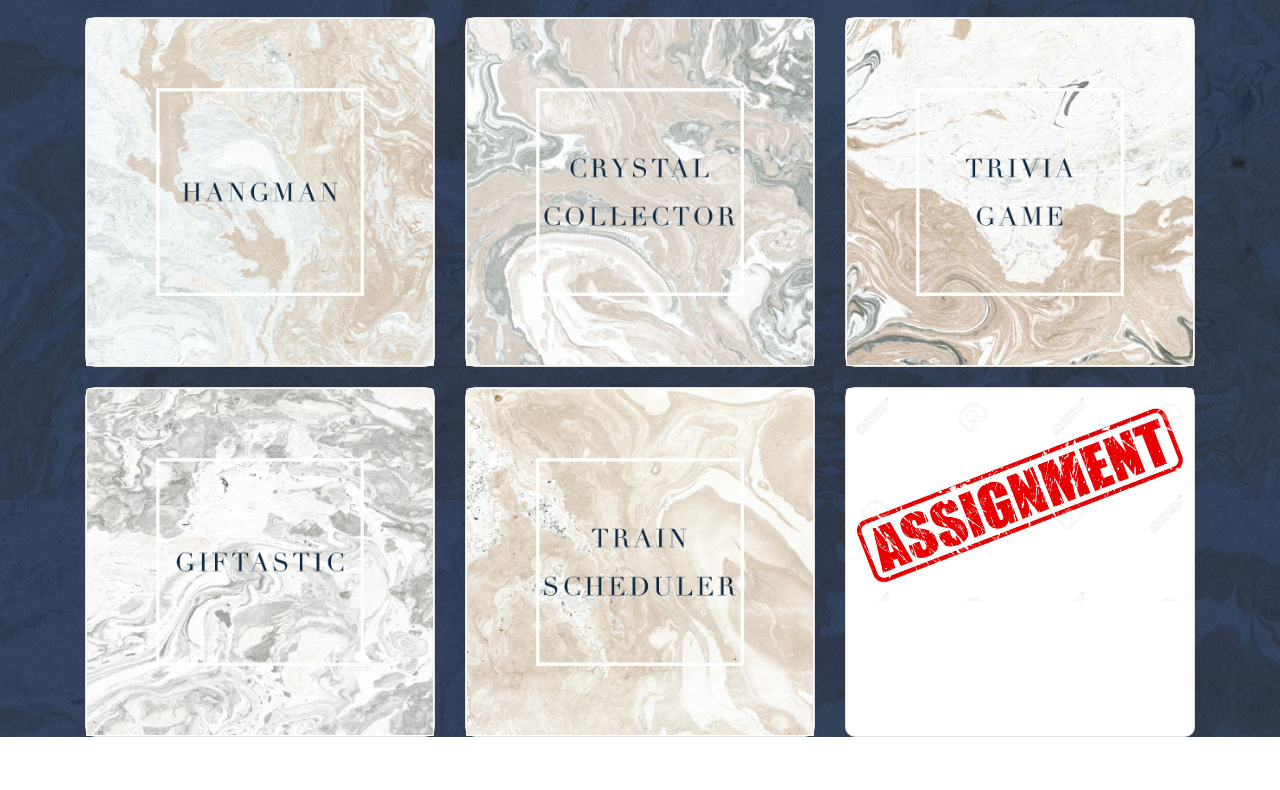
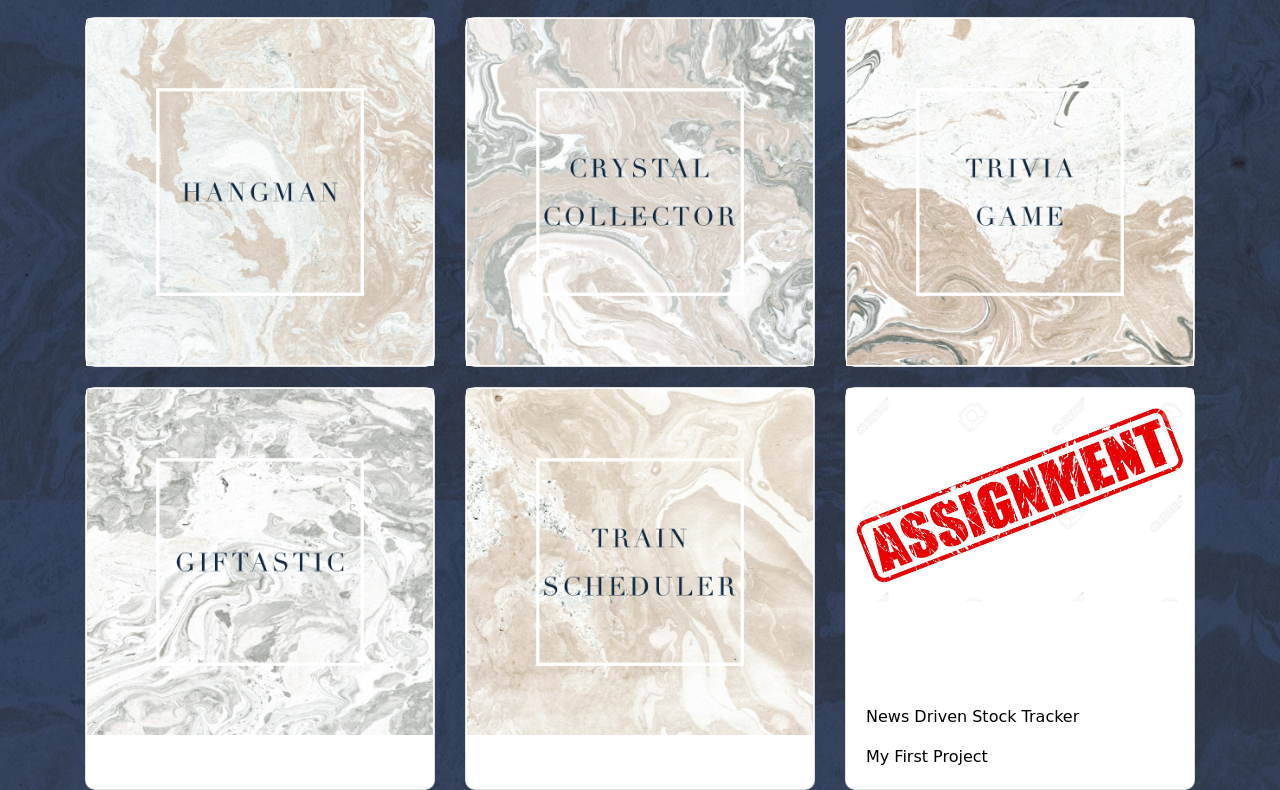
Before and after one commit to john2893/portfolio, a plain HTML site: page portfolio.html in a window 1280 px wide. Shown: the part 460-1250 px from the top of the page. Before the commit the page ends 1197 px from the top, so only its background shows below. Drawn offline with nearby package versions, Linux system fonts and the light colour scheme; a web font is replaced by a local one.

Commit message:
added project

```diff
--- a/portfolio.html
+++ b/portfolio.html
@@ -98,8 +98,8 @@
           <a href="https://sujith-john.github.io/News-Driven-Stock-Tracker/index.html"><img class="card-img-top" src="images/assignment.jpg" alt="Card image cap"></a>
           <div class="card-body">
             <h5 class="card-title">Project-I - News Driven Stock Tracker</h5>
-            <!-- <p class="card-text "></p>
-            <p class="card-text "></p> -->
+            <p class="card-text ">News Driven Stock Tracker</p>
+            <p class="card-text ">My First Project</p>
           </div>
         </div>
       </div>
```
